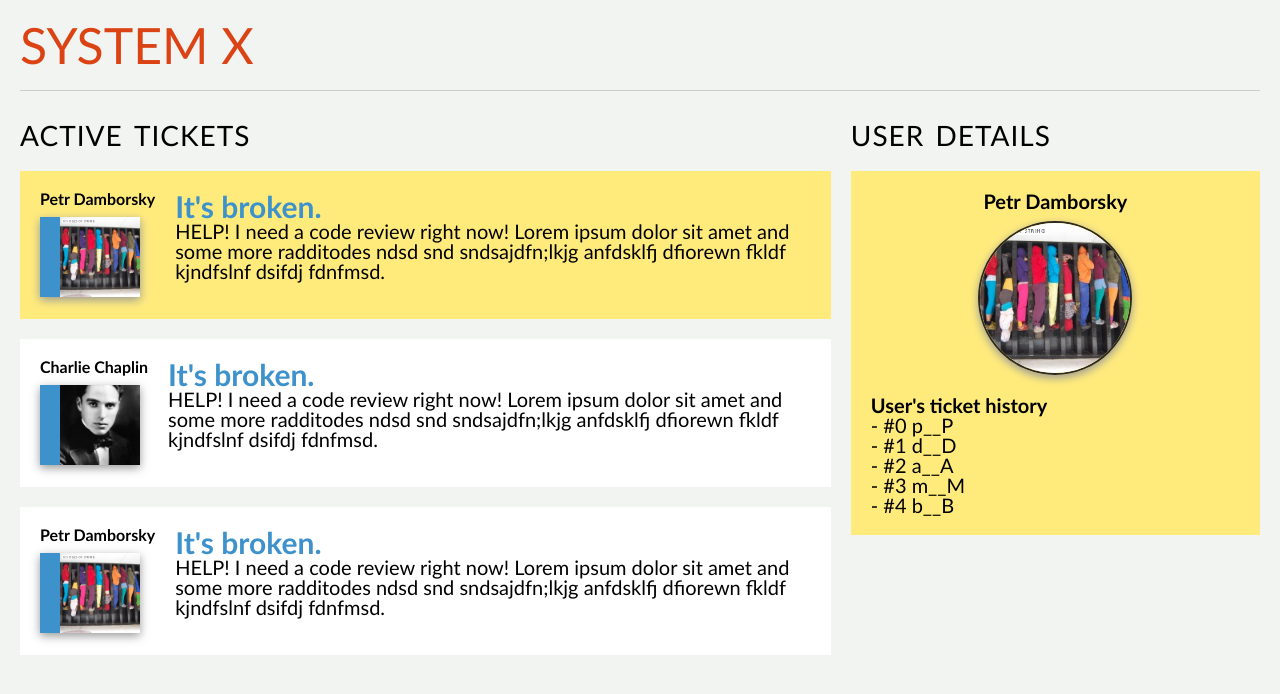
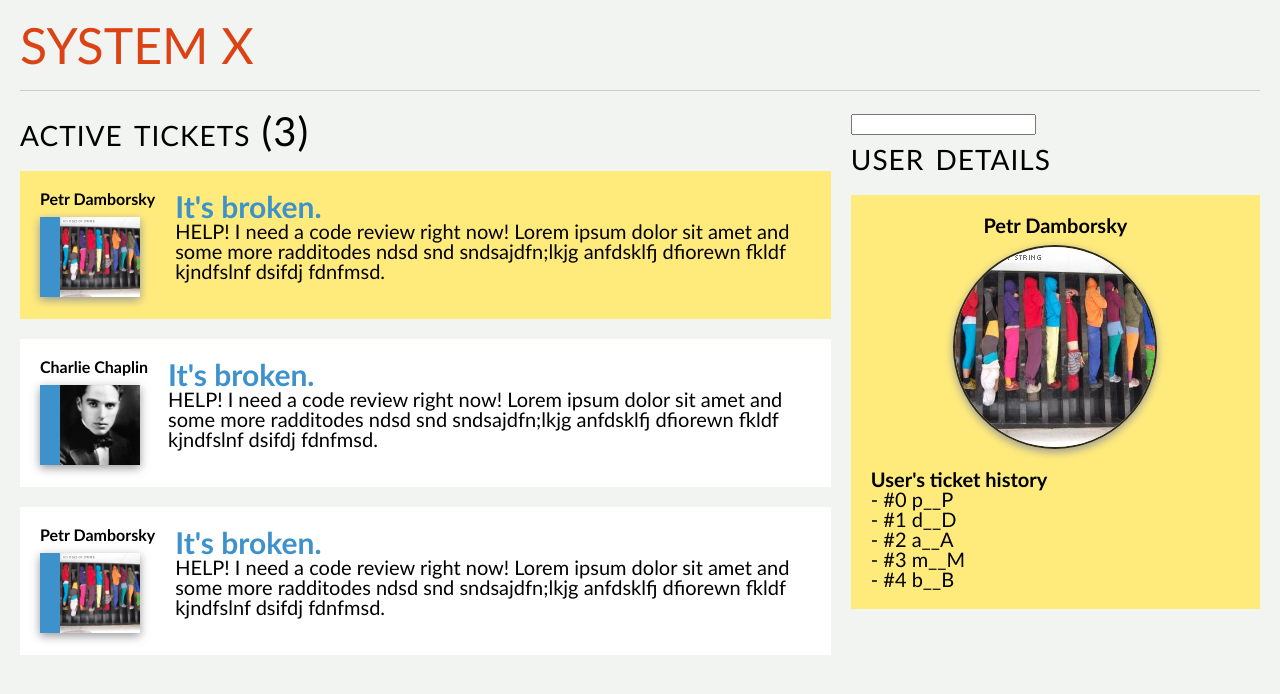
Before and after one commit to pdamb/swoh2015, a website: page index.html in a window 1280 px wide. Both pictures are taken after a click on the element 425 px from the left and 245 px from the top of the page. Drawn offline with nearby package versions, Linux system fonts and the light colour scheme.

Commit message:
Adding list filtering

```diff
--- a/app/openhouse.js
+++ b/app/openhouse.js
@@ -9,7 +9,7 @@ app.controller('FeedController', FeedController);
 // Controller's Constructor Function
 function FeedController(){
   this.headline = 'Active tickets';
-  this.selectedUser = null
+  this.selectedUser = null;
   this.selectedTicket = 0;
   this.feed = [
     {
@@ -42,10 +42,10 @@ function FeedController(){
       title: "It's broken.",
       message: "HELP! I need a code review right now! Lorem ipsum dolor sit amet and some more radditodes ndsd snd sndsajdfn;lkjg anfdsklfj dfiorewn fkldf kjndfslnf dsifdj fdnfmsd."
     }
-  ]
+  ];
   this.highlight = function(ticket){
     this.selectedTicket = ticket.number;
     this.selectedUser = ticket.user;
     console.log(this.selectedTicket,this.selectedUser);
-  }
+  };
 }
--- a/index.html
+++ b/index.html
@@ -11,9 +11,10 @@
 <body ng-app="openhouse">
   <div class="wrapper" ng-controller="FeedController as feed">
     <h1>SYSTEM X</h1>
+    <input type="text" ng-model="q">
       <div class="main">
-        <h2>Active tickets</h2>
-        <div class="post" ng-repeat="item in feed.feed" ng-click="feed.highlight(item)" ng-class="{highlighted: feed.selectedTicket === item.number}">
+        <h2>Active tickets ({{filtered.length}})</h2>
+        <div class="post" ng-repeat="item in filtered = (feed.feed | filter:q )" ng-click="feed.highlight(item)" ng-class="{highlighted: feed.selectedTicket === item.number}">
           <div class="avatar">
             <strong> {{ item.user.displayName }} </strong>
             <img ng-src="{{ item.user.avatarUrl }}">
--- a/styles/openhouse.css
+++ b/styles/openhouse.css
@@ -74,8 +74,8 @@ strong {
 }
 
 .avatar img {
-  width: 150px;
-  height: 150px;
+  width: 200px;
+  height: 200px;
   border-radius:50%;
   border: 2px solid #2d2921;
   box-shadow: 0 3px 9px #999;
```
